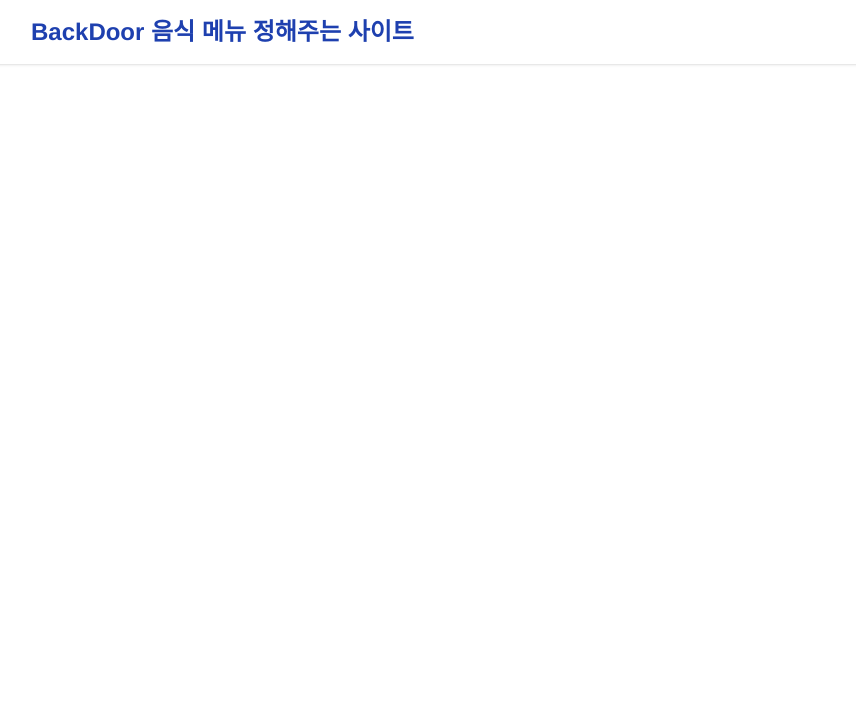
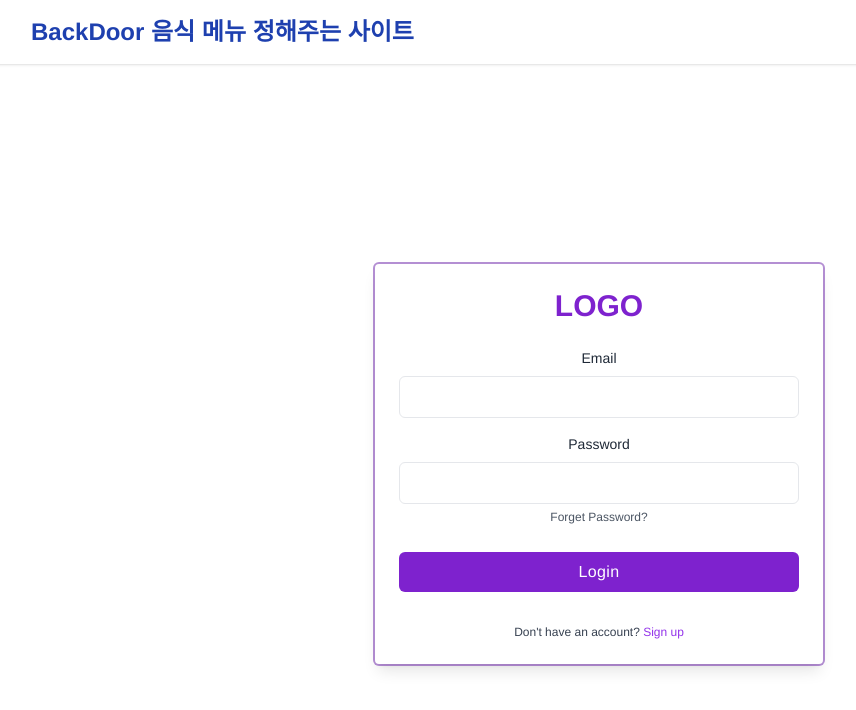
Before and after one commit to KaniKim/VueFast, a Vue app in the folder frontend/: page / in a window 1280 px wide. Shown: the top 710 px of the page, without its empty margins (41-897 px from the left). Built offline with nearby package versions, Linux system fonts and the light colour scheme.

Commit message:
add signin component to homepage

```diff
--- a/frontend/src/components/LayoutComponent/HomeNav.vue
+++ b/frontend/src/components/LayoutComponent/HomeNav.vue
@@ -0,0 +1,11 @@
+<template>
+  <div>
+    <SignIn></SignIn>
+  </div>
+</template>
+<script>
+import SignIn from "@/components/SignComponent/SignIn";
+export default {
+  components: {SignIn}
+}
+</script>
--- a/frontend/src/components/LayoutComponent/NavBar.vue
+++ b/frontend/src/components/LayoutComponent/NavBar.vue
@@ -7,7 +7,6 @@
     <BarDrawer class="absolute" v-if="showSidebar"></BarDrawer>
   </transition>
   <div class="relative flex min-h-screen">
-
     <div class="flex-1">
       <div class="flex bg-white shadow px-2 py-4">
         <button @click="showSidebar = !showSidebar" class="text-cyan-600 font-extrabold">
@@ -17,15 +16,18 @@
         </button>
         <span style="padding-left: 30px" class="text-2xl font-extrabold text-blue-800">BackDoor 음식 메뉴 정해주는 사이트</span>
       </div>
+      <HomeNav></HomeNav>
     </div>
+
   </div>
 </template>
 <script>
 import {ref} from "vue";
 import BarDrawer from "@/components/LayoutComponent/BarDrawer";
+import HomeNav from "@/components/LayoutComponent/HomeNav";
 
 export default {
-  components: {BarDrawer},
+  components: {HomeNav, BarDrawer},
   setup() {
     const showSidebar = ref(false)
     return {
```
